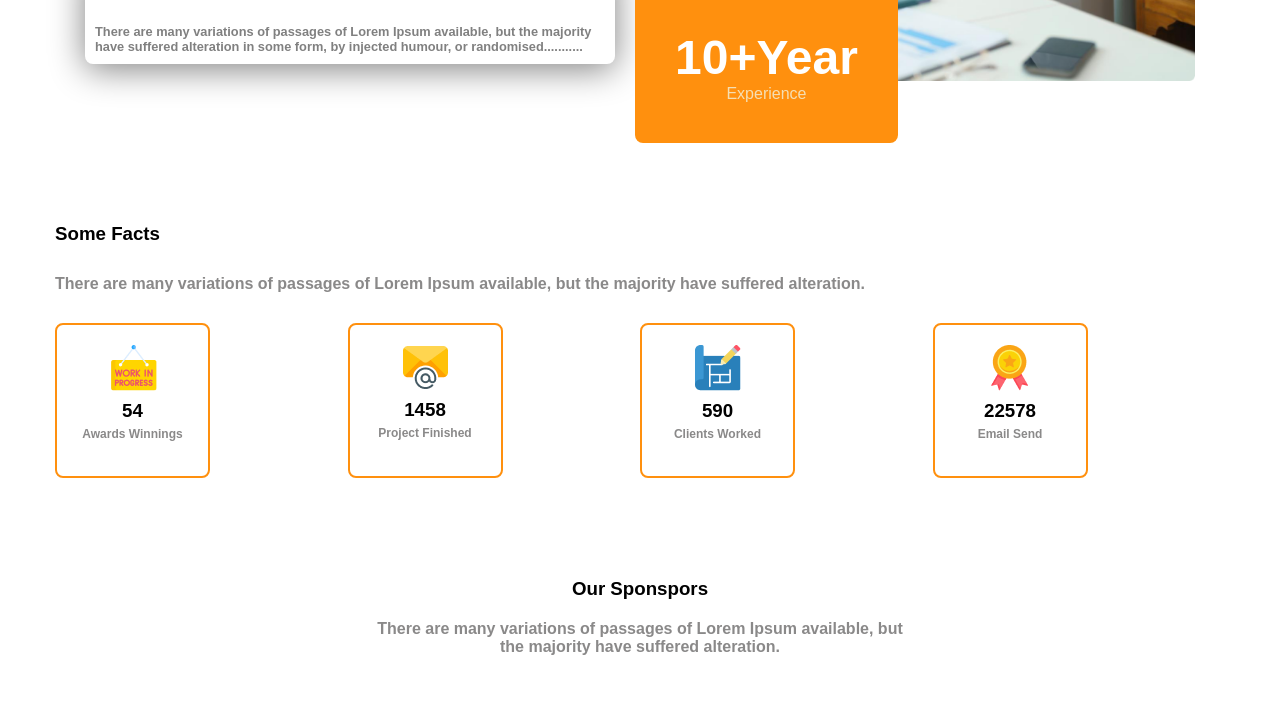
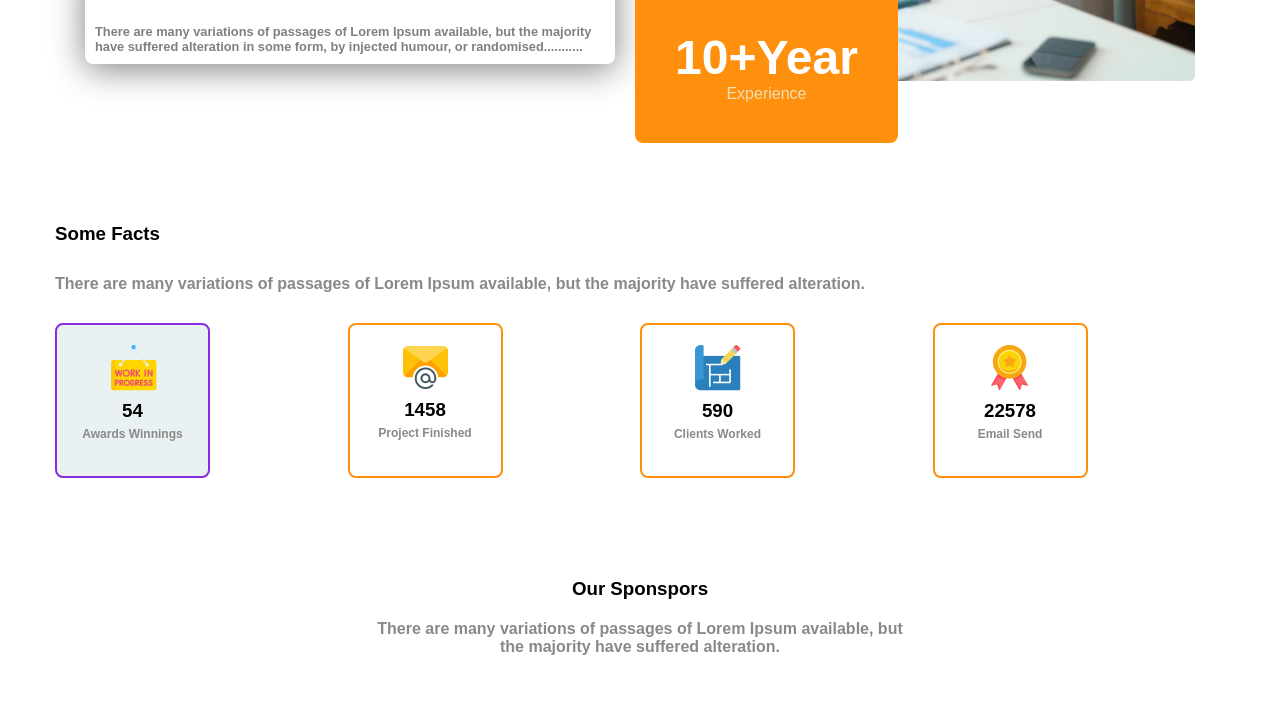
Before and after one commit to sohelma/g3-architects-resources, a plain HTML site: page index.html in a window 1280 px wide. In both pictures the pointer is over the element 132 px from the left and 2912 px from the top of the page. Shown: the part 2512-3216 px from the top of the page. Drawn offline with Linux system fonts and the light colour scheme.

Commit message:
Initial commit

```diff
--- a/style/g3.css
+++ b/style/g3.css
@@ -62,6 +62,7 @@ box-sizing: border-box;}
     }
     .card{border: 2px solid #FF900E;padding: 20px;text-align: center;
     border-radius: 8px;margin-bottom: 50px;width: 155px;height: 155px;}
+    .card:hover{border: 2px double blueviolet;background-color:rgb(234, 241, 243);}
     .card h3{margin: 5px 0;}
     .card p{margin: 5px 0;color: #8a8989;font-size: 12px;}
 
```
